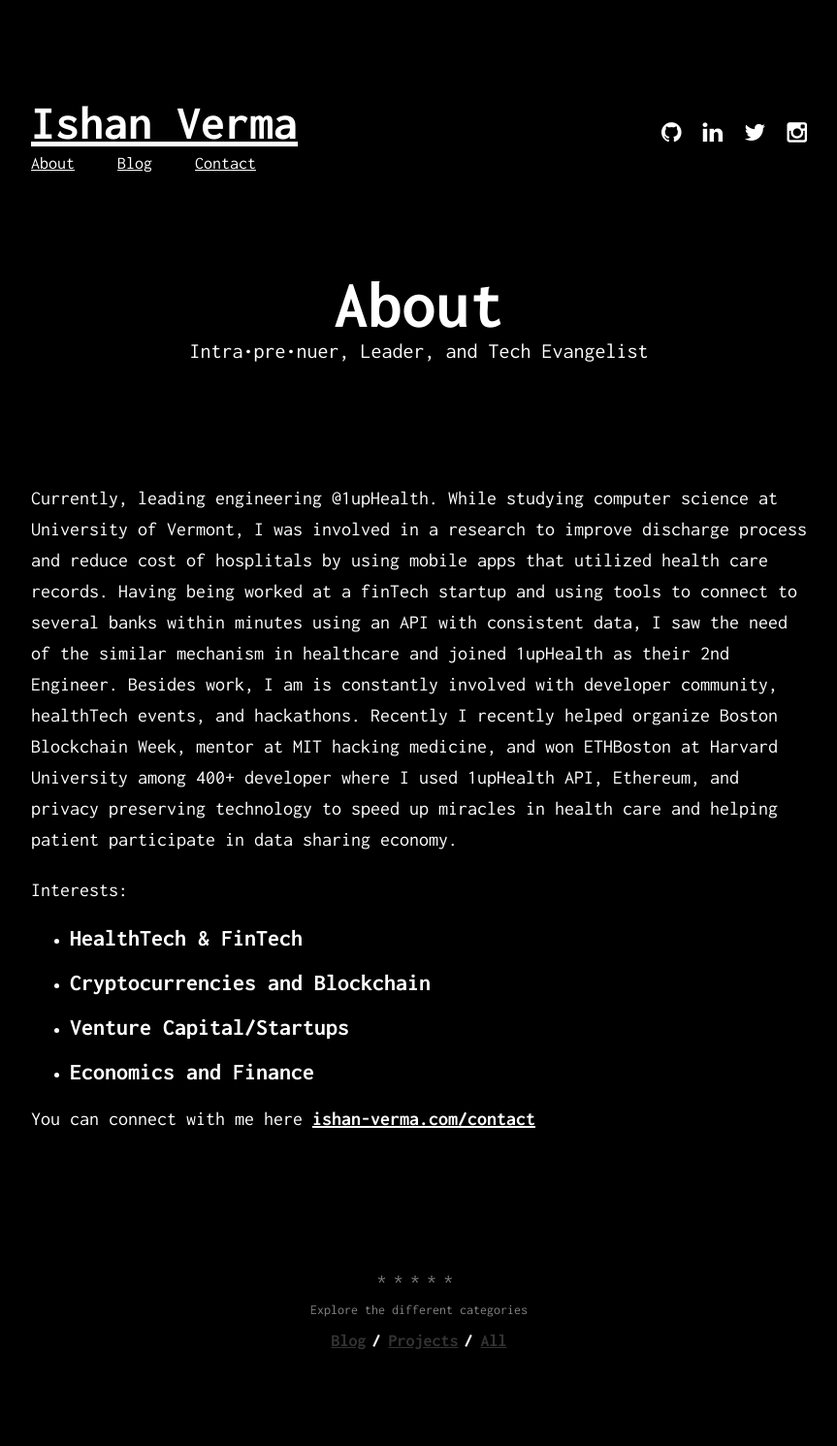
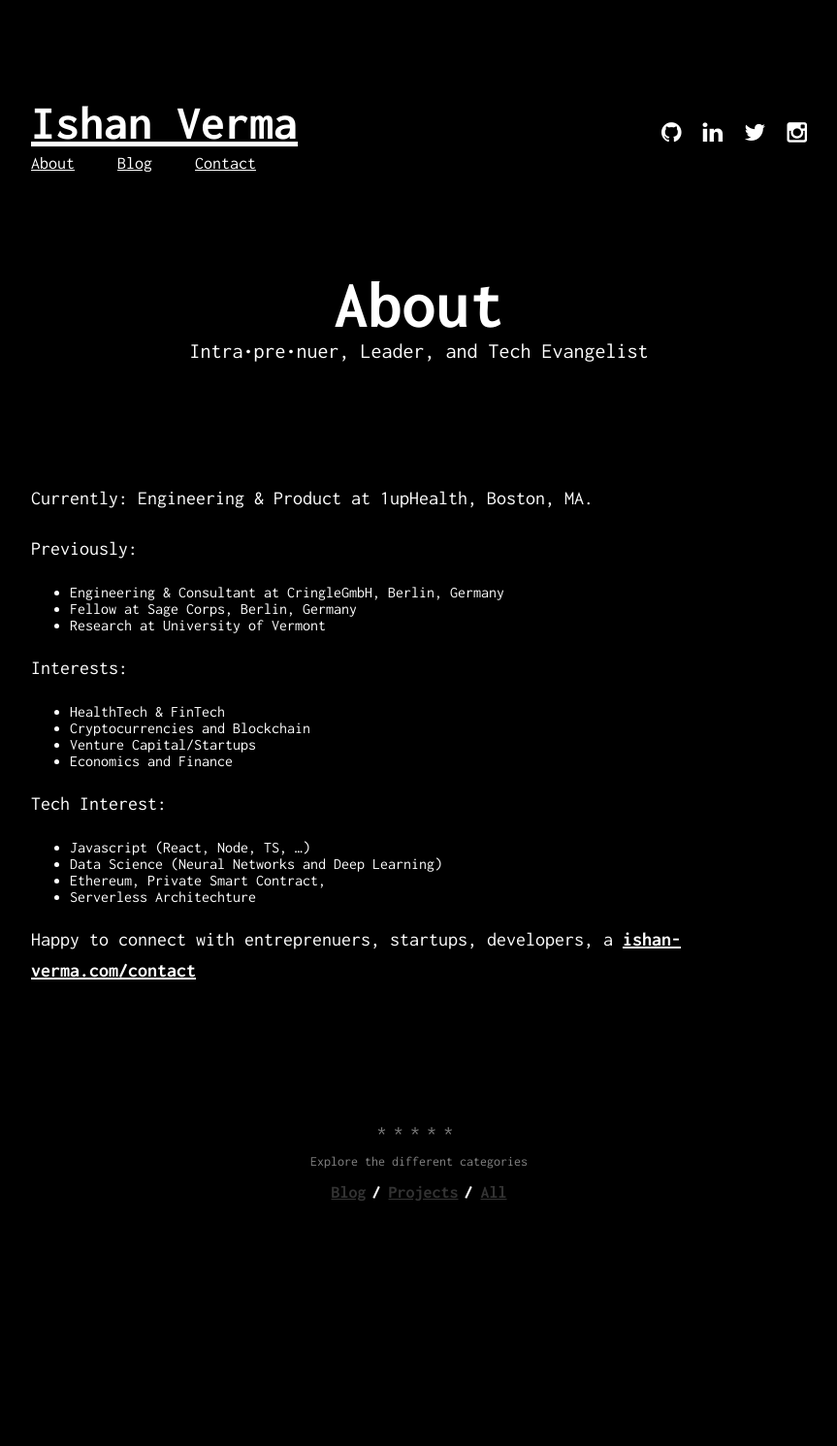
Before and after one commit to ishan-verma/ishan-verma.github.io, a Jekyll site: the page built from about.md, in a window 1280 px wide. Shown: the whole page at 97% size, without its empty margins (208-1071 px from the left). Built offline with Jekyll 4.4.1, drawn with Linux system fonts in a browser that asks for light colours; after the commit the page ends 1338 px from its top, so only the background shows below that.

Commit message:
Update about.md

```diff
--- a/about.md
+++ b/about.md
@@ -4,17 +4,27 @@ title: About
 subtitle: Intra•pre•nuer, Leader, and Tech Evangelist
 permalink: /
 ---
-Currently, leading engineering @1upHealth. While studying computer science at University of Vermont, I was involved in a research to improve discharge process and reduce cost of hosplitals by using mobile apps that utilized health care records. Having being worked at a finTech startup and using tools to connect to several banks within minutes using an API with consistent data, I saw the need of the similar mechanism in healthcare and joined 1upHealth as their 2nd Engineer. Besides work, I am is constantly involved with developer community, healthTech events, and hackathons. Recently I recently helped organize Boston Blockchain Week, mentor at MIT hacking medicine, and won ETHBoston at Harvard University among 400+ developer where I used 1upHealth API, Ethereum, and privacy preserving technology to speed up miracles in health care and helping patient participate in data sharing economy.
+Currently:
+Engineering & Product at 1upHealth, Boston, MA.
+
+Previously:
+- Engineering & Consultant at CringleGmbH, Berlin, Germany
+- Fellow at Sage Corps, Berlin, Germany
+- Research at University of Vermont
+
 
 Interests:
 
 - HealthTech & FinTech
--
 - Cryptocurrencies and Blockchain
--
 - Venture Capital/Startups
--
 - Economics and Finance
--
 
-You can connect with me here [ishan-verma.com/contact](https://ishan-verma.com/contact)
+Tech Interest:
+- Javascript (React, Node, TS, ...)
+- Data Science (Neural Networks and Deep Learning)
+- Ethereum, Private Smart Contract,
+- Serverless Architechture
+
+
+Happy to connect with entreprenuers, startups, developers, a [ishan-verma.com/contact](https://ishan-verma.com/contact)
```
